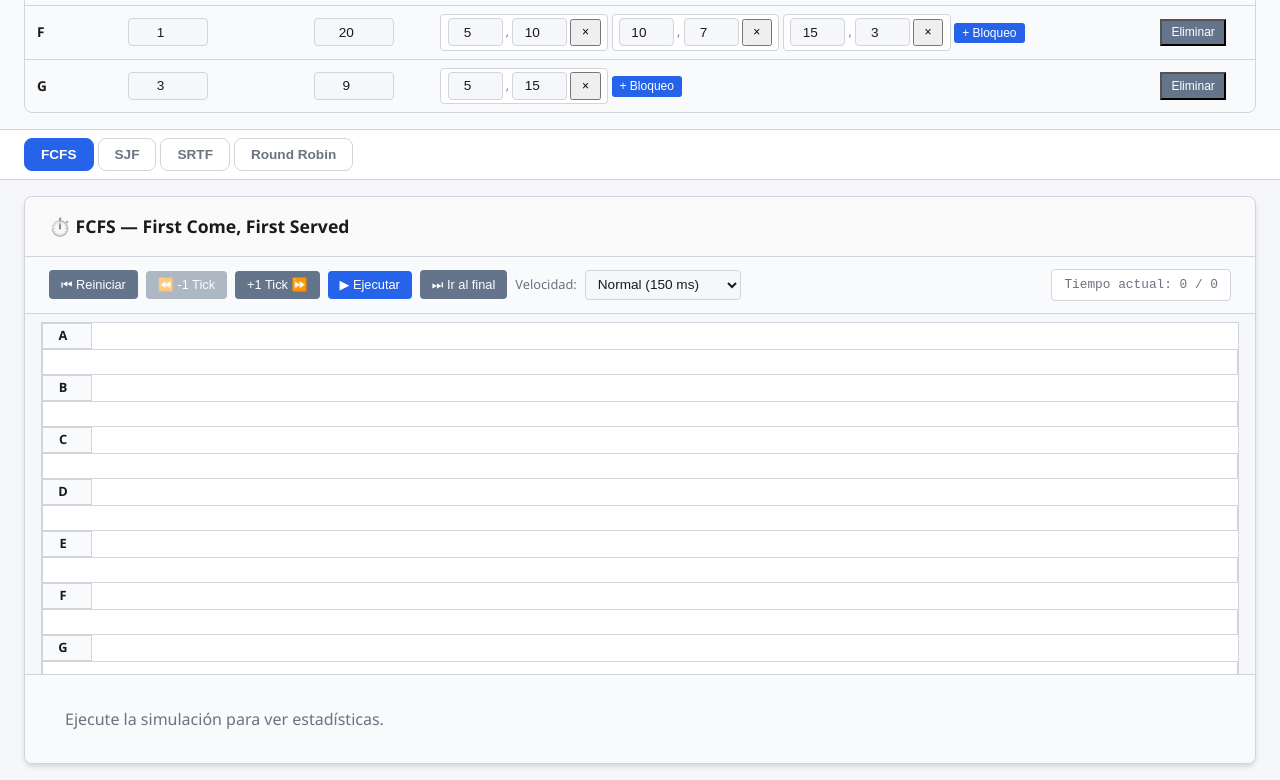
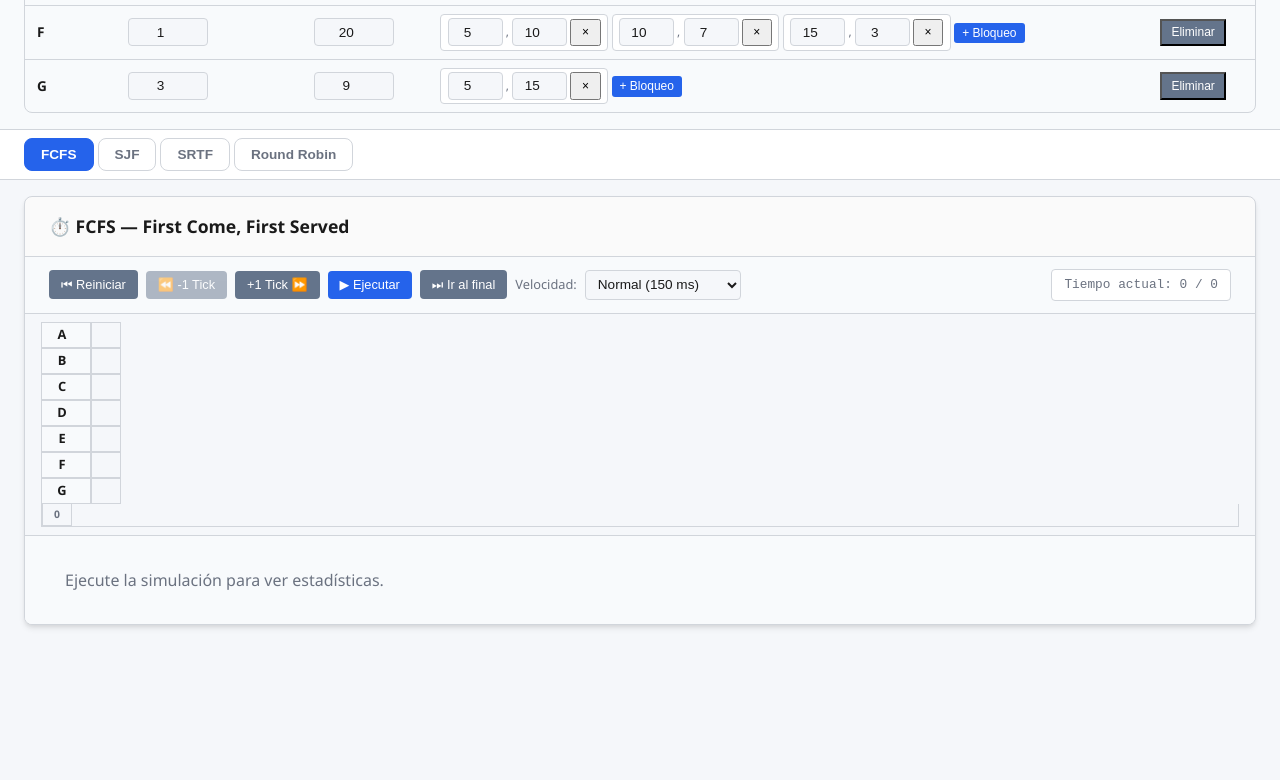
Before and after one commit to D1eG0594/Planificacion, a plain HTML site: page index.html in a window 1280 px wide. Shown: the part 482-1262 px from the top of the page. After the commit the page ends 1123 px from the top, so only its background shows below. Drawn offline with Linux system fonts and the light colour scheme.

Commit message:
fix: Gantt renderizado correctamente fila por fila
- Reemplazado CSS Grid por Flexbox por fila para alinear celdas correctamente
- Cada fila es un contenedor flex independiente con celdas de ancho fijo (30px)
- Eje X con números de tiempo alineados debajo de cada columna
- Etiquetas de proceso en columna izquierda fija (50px)
- Fila PL (Dispatcher) en Round Robin alineada con las demás filas

```diff
--- a/app.js
+++ b/app.js
@@ -661,12 +661,11 @@ function renderGantt(algoritmo) {
   const isRR = algoritmo === 'rr';
   const rows = isRR ? ['PL', ...procs] : procs;
 
-  // Número total de columnas = ticks mostrados + 1 (columna 0 vacía al inicio)
-  // El eje X muestra 0, 1, 2, ... hasta tickActual
+  // Número total de columnas = ticks mostrados
   const maxTick = Math.max(sim.tickActual, 0);
   const cols = maxTick + 1; // columnas para ticks 0..maxTick
 
-  let html = '<div class="gantt-grid">';
+  let html = '<div class="gantt-wrapper">';
 
   // Filas de procesos (y PL para RR)
   rows.forEach(rowId => {
@@ -676,7 +675,7 @@ function renderGantt(algoritmo) {
     html += `<div class="gantt-cell label ${isPL ? 'pl-label' : ''}">${rowId}</div>`;
     for (let c = 0; c < cols; c++) {
       let estado = 'vacio';
-      const t = c; // columna c = tiempo t (intervalo [t-1, t] pero mostramos t)
+      const t = c; // columna c = tiempo t
       // Antes de la llegada del proceso: vacío
       if (!isPL && t < STATE.procesos.find(p => p.id === rowId).arrival) {
         estado = 'vacio';
--- a/styles.css
+++ b/styles.css
@@ -193,50 +193,43 @@ td button.secondary:hover { background: var(--secondary-hover); }
   padding: 0.5rem 1rem; overflow-x: auto; overflow-y: auto;
   max-height: 45vh; background: var(--bg-body);
 }
-.gantt-grid {
-  display: grid;
+
+/* Cada fila es un flex container para alinear celdas perfectamente */
+.gantt-row {
+  display: flex;
   gap: 0;
-  min-width: max-content;
-  border: 1px solid var(--border);
-  background: #fff;
+  align-items: stretch;
+  min-height: 26px;
 }
-.gantt-row {
-  display: contents;
-}
+
+/* Celda individual del Gantt */
 .gantt-cell {
   border: 1px solid var(--border);
   padding: 0;
   text-align: center;
   font-size: 0.65rem;
   min-width: 30px;
+  width: 30px;
   height: 26px;
   display: flex;
   align-items: center;
   justify-content: center;
   position: relative;
   transition: background-color 0.1s;
+  flex-shrink: 0;
 }
-.gantt-cell.header {
-  background: var(--bg-panel);
-  font-weight: 700;
-  color: var(--text-main);
-  position: sticky;
-  top: 0;
-  z-index: 10;
-  font-size: 0.7rem;
-}
+
+/* Etiqueta de proceso (columna fija izquierda) */
 .gantt-cell.label {
   background: var(--bg-panel);
   font-weight: 700;
   color: var(--text-main);
-  position: sticky;
-  left: 0;
-  z-index: 5;
   min-width: 50px;
-  max-width: 50px;
+  width: 50px;
   font-size: 0.8rem;
   text-align: right;
   padding-right: 0.5rem;
+  box-sizing: border-box;
 }
 .gantt-cell.label.pl-label {
   background: var(--color-pl);
@@ -252,15 +245,15 @@ td button.secondary:hover { background: var(--secondary-hover); }
 
 /* Línea de tiempo inferior (eje X) */
 .gantt-timeline {
-  display: grid;
+  display: flex;
   gap: 0;
-  min-width: max-content;
   border: 1px solid var(--border);
   border-top: none;
   background: var(--bg-body);
 }
 .gantt-timeline-cell {
   border: 1px solid var(--border);
+  border-top: none;
   height: 22px;
   display: flex;
   align-items: center;
@@ -269,6 +262,17 @@ td button.secondary:hover { background: var(--secondary-hover); }
   font-weight: 600;
   color: var(--text-muted);
   min-width: 30px;
+  width: 30px;
+  flex-shrink: 0;
+  box-sizing: border-box;
+}
+
+/* Contenedor wrapper para alinear Gantt + Timeline */
+.gantt-wrapper {
+  display: flex;
+  flex-direction: column;
+  align-items: stretch;
+  min-width: max-content;
 }
 
 /* Tooltip en celdas */
```
